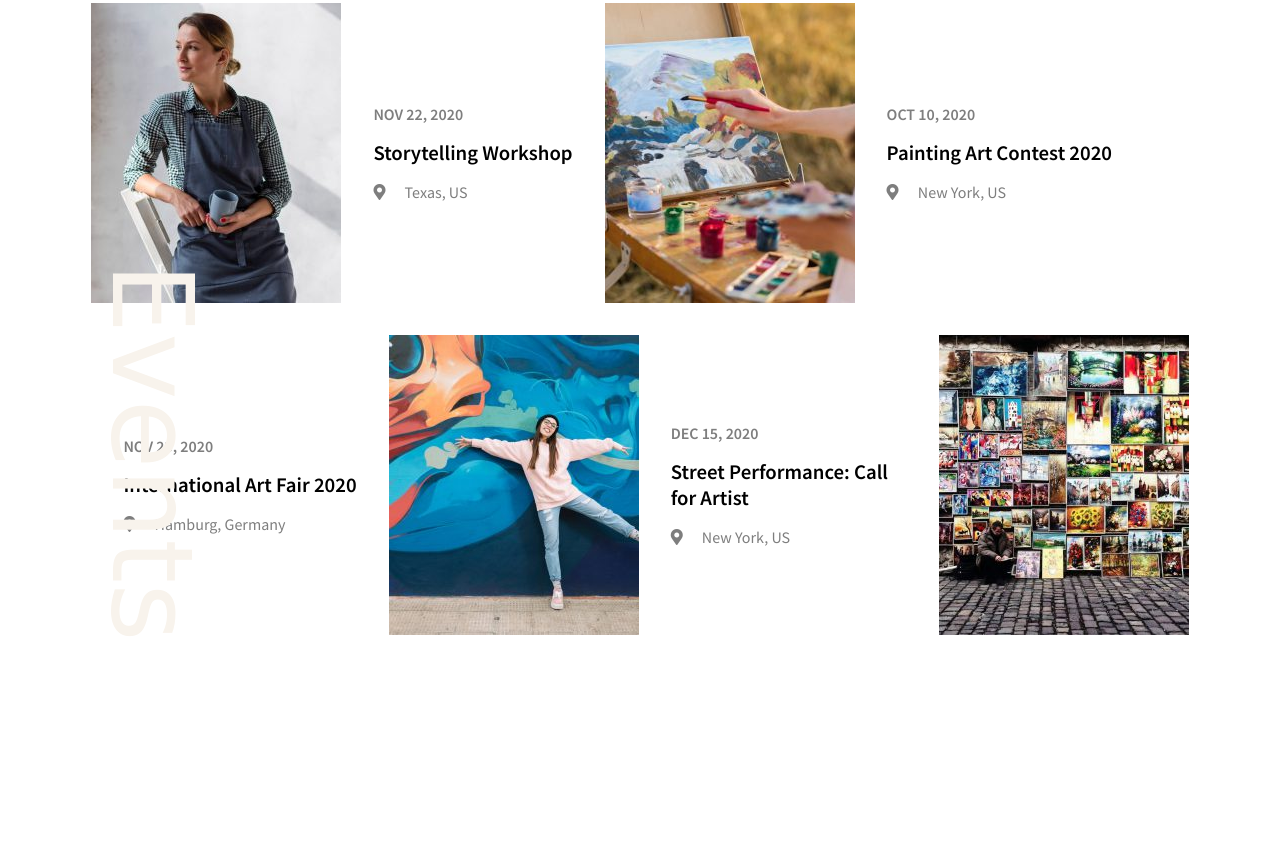
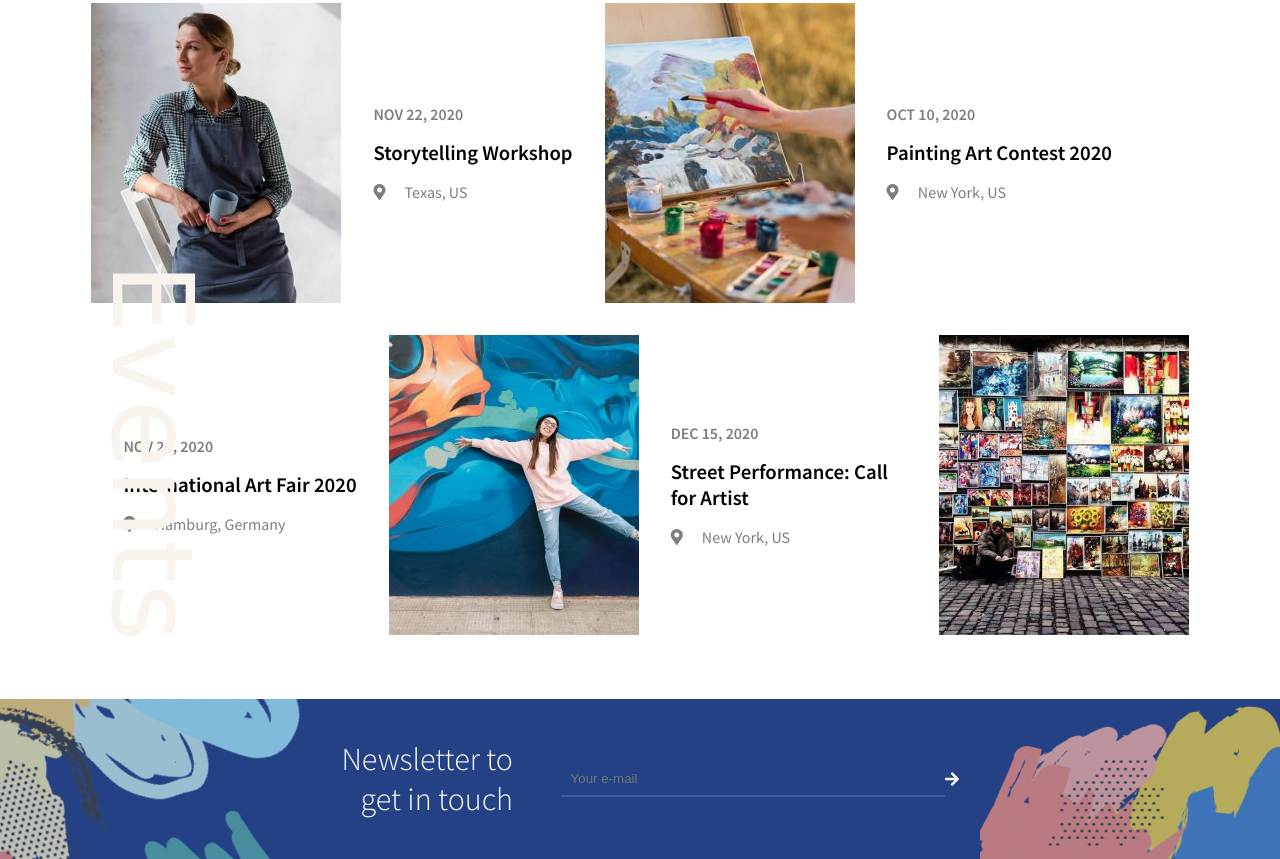
Before and after one commit to gabrivava/proj-html-vuejs, a website: page index.html in a window 1280 px wide. Shown: the part 6355-7214 px from the top of the page. Before the commit the page ends 6997 px from the top, so only its background shows below. Drawn offline with nearby package versions, Linux system fonts and the light colour scheme; a web font is replaced by a local one.

Commit message:
complete newsletter section

```diff
--- a/index.html
+++ b/index.html
@@ -354,6 +354,17 @@
             </div>
         </div>
 
+        <!-- footer -->
+        <footer>
+
+            <!-- newsletter -->
+            <div id="newsletter">
+                <h3>Newsletter to get in touch</h3>
+                <input type="text" placeholder="Your e-mail">
+                <i class="fas fa-arrow-right"></i>
+            </div>
+
+        </footer>
 
 
     </div>
--- /dev/null
+++ b/src/css/_footer.scss
@@ -0,0 +1,4 @@
+@import 'newsletter.scss';
+footer {
+    margin-top: 4rem;
+}
--- a/src/css/_main.scss
+++ b/src/css/_main.scss
@@ -3,4 +3,4 @@
 @import 'people.scss';
 @import 'courses.scss';
 @import 'blog.scss';
-@import 'upcoming_events.scss'
+@import 'upcoming_events.scss';
--- /dev/null
+++ b/src/css/_newsletter.scss
@@ -0,0 +1,32 @@
+#newsletter {
+    height: 160px;
+    background-color: #244186;
+    background-image:
+    url(/dist/img/artist-shape-color-paint-bottom-right-300x153.png),
+    url(/dist/img/artist-shape-color-paint-top-left-300x170.png);
+    background-position:
+        100% 100%,
+        0% 0%;
+    background-repeat: no-repeat;
+    display: flex;
+    justify-content: center;
+    align-items: center;
+    color: white;
+    h3 {
+        font-size: 2rem;
+        width: 15%;
+        text-align: right;
+        font-weight: 300;
+        margin-right: 3rem;
+    }
+    input {
+        width: 30%;
+        background-color: none;
+        color: white;
+        border: none;
+        padding: 0.6rem;
+        background-color: #244186;
+        border-bottom: 2px solid #425B96;
+    }
+
+}
--- a/src/css/app.scss
+++ b/src/css/app.scss
@@ -2,3 +2,4 @@
 @import 'common.scss';
 @import 'header.scss';
 @import 'main.scss';
+@import 'footer.scss';
```
Also changed, not shown: dist/css/app.css.
